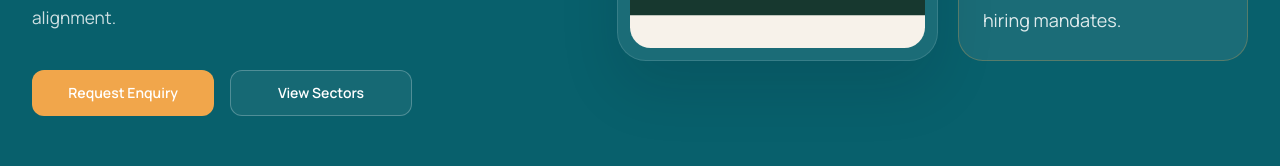
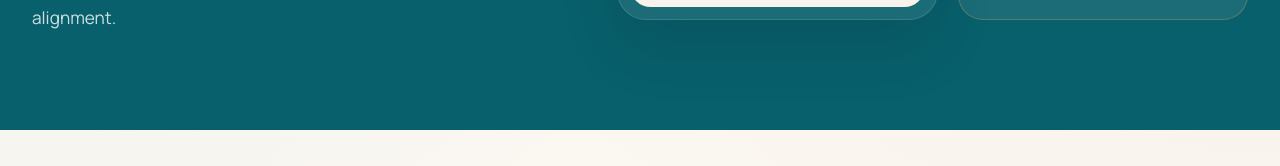
Before and after one commit to djkreddys-cmyk/Werkly, a Next.js app: page / in a window 1280 px wide. Shown: the part 602-768 px from the top of the page. Built offline with nearby package versions, Linux system fonts and the light colour scheme.

Commit message:
Remove hero buttons and enlarge logo

```diff
--- a/app/page.tsx
+++ b/app/page.tsx
@@ -63,20 +63,6 @@ export default function Home() {
                 <p className="mt-5 max-w-xl text-[1.03rem] leading-8 text-white/80 sm:text-[1.08rem]">
                   Structured search and selection support for companies that need faster hiring closures, stronger candidate quality, and better sector alignment.
                 </p>
-                <div className="mt-9 flex flex-col gap-4 sm:flex-row">
-                  <a
-                    href="#contact"
-                    className="inline-flex min-w-[182px] items-center justify-center rounded-xl bg-[var(--color-accent)] px-6 py-3 text-sm font-semibold text-[var(--color-dark)] transition hover:opacity-95"
-                  >
-                    Request Enquiry
-                  </a>
-                  <a
-                    href="#expertise"
-                    className="inline-flex min-w-[182px] items-center justify-center rounded-xl border border-white/25 bg-white/6 px-6 py-3 text-sm font-semibold text-white transition hover:bg-white/12"
-                  >
-                    View Sectors
-                  </a>
-                </div>
               </div>
               <div className="grid gap-5 sm:grid-cols-[1.05fr_0.95fr]">
                 <div className="hero-frame overflow-hidden rounded-[1.8rem] border border-white/12 bg-white/8 p-3">
--- a/components/site-header.tsx
+++ b/components/site-header.tsx
@@ -17,7 +17,7 @@ export function SiteHeader() {
             alt="Werkly logo"
             width={640}
             height={176}
-            className="h-[96px] w-auto object-contain"
+            className="h-[136px] w-auto object-contain"
             priority
           />
         </a>
```
